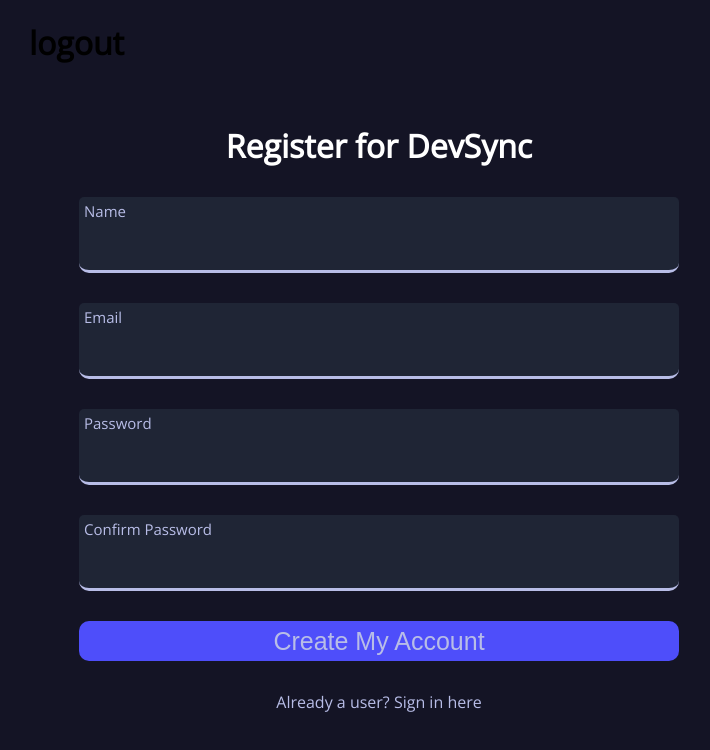
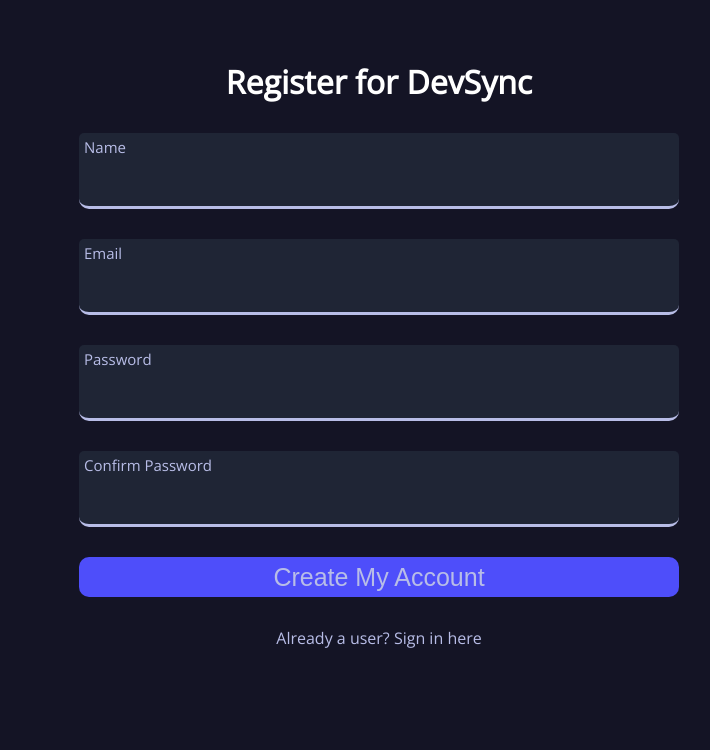
Before and after one commit to KJFreys1/DevSync_Chatroom, a React (Create React App) app in the folder client/: page /register in a window 1280 px wide. Shown: the top 750 px of the page, without its empty margins (261-971 px from the left). Built offline with nearby package versions, Linux system fonts and the light colour scheme.

Commit message:
fixed spacing issue on register page

```diff
--- a/client/src/components/Register/Register.js
+++ b/client/src/components/Register/Register.js
@@ -44,7 +44,6 @@
 
     return (
         <div className='login-inner-container'>
-            <h1 onClick={props.handleLogout}>logout</h1>
             <h1 className='login-title'>Register for DevSync</h1>
             <form className='input-form' autocomplete='off' onSubmit={handleSubmit}>
                 <div className='input-container-test'>
```
